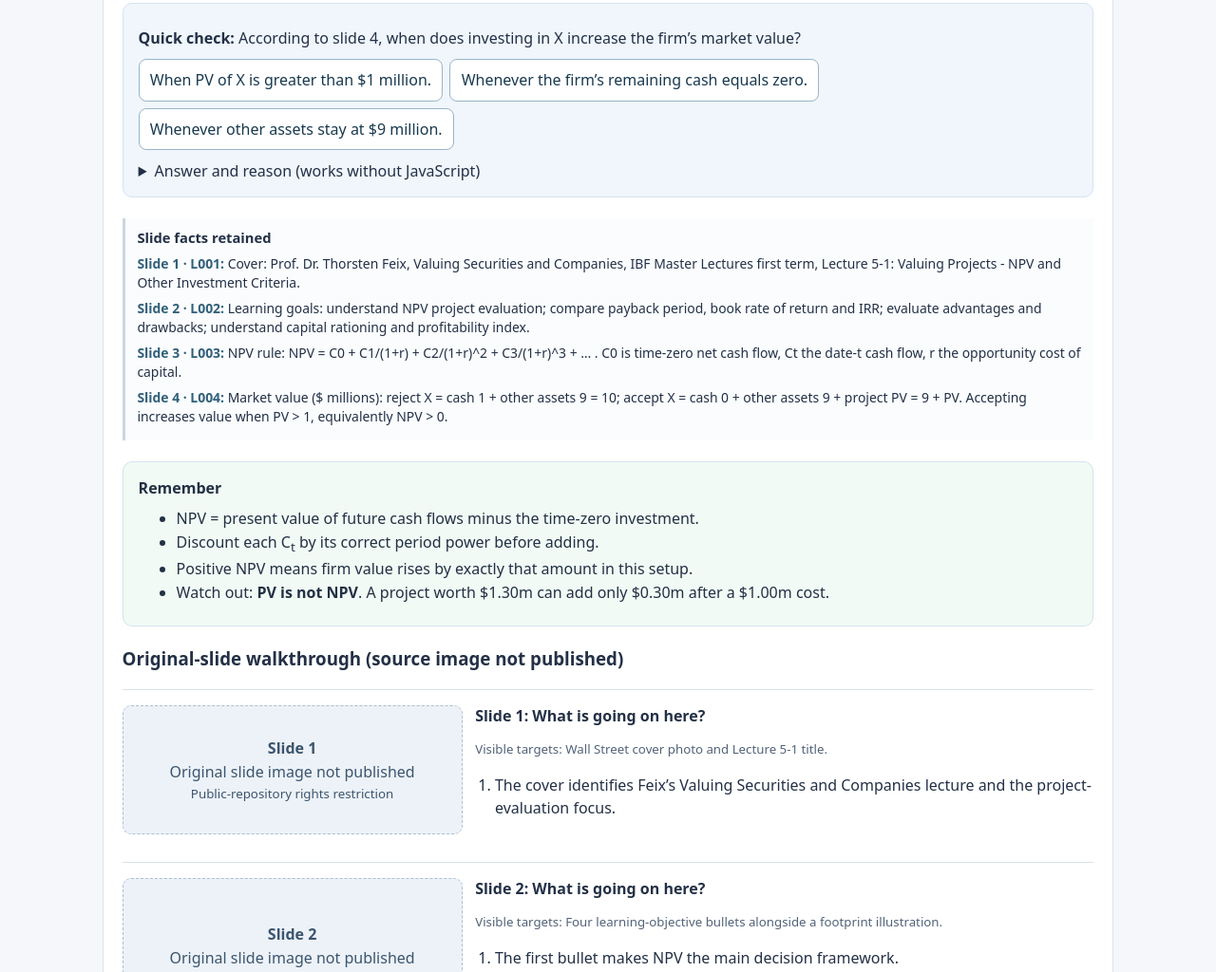
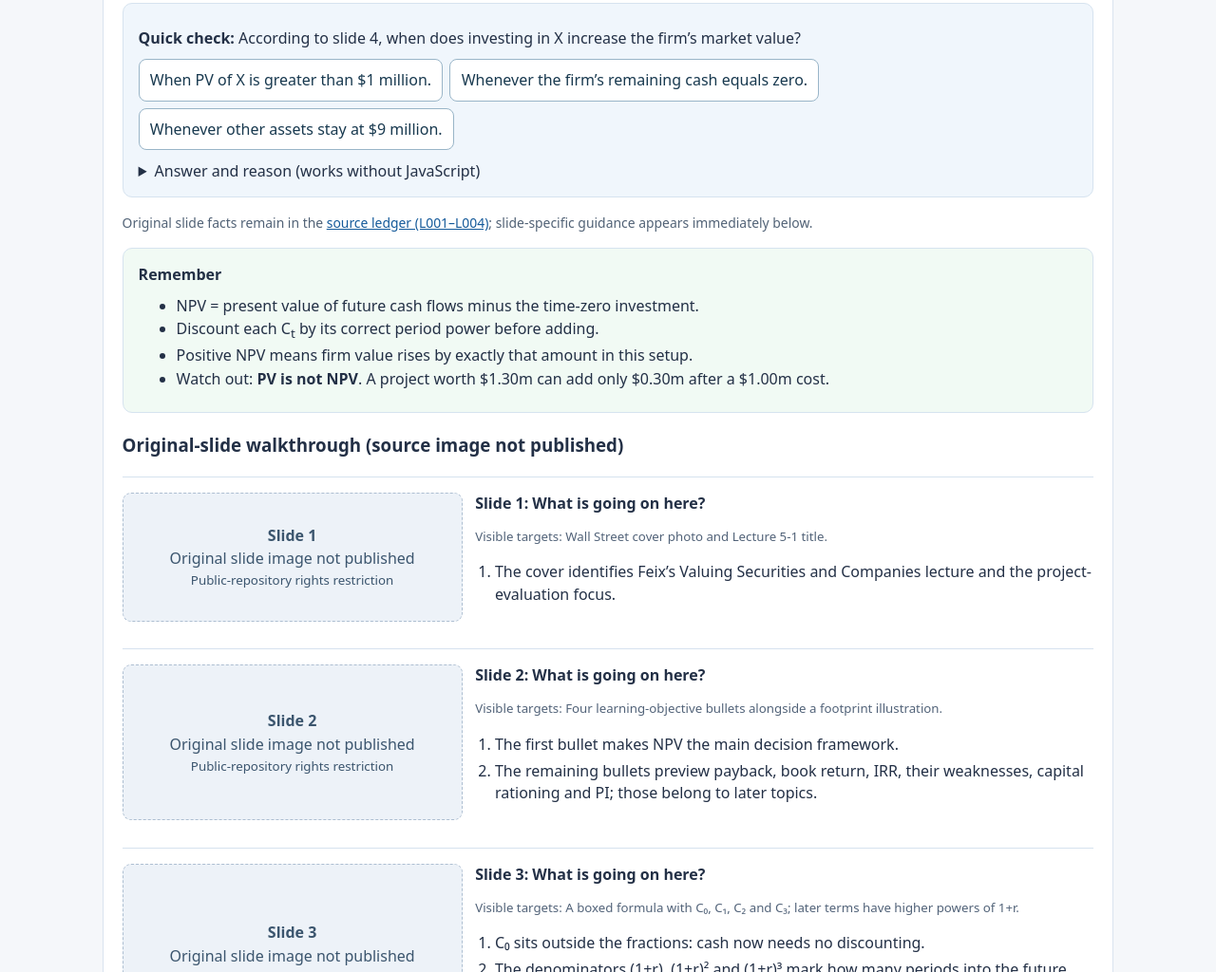
Before and after one commit to creativeidiot123/studyshit, a plain HTML site: page subjects/principles-of-corporate-finance/lectures/lecture-05-1-valuing-projects-npv-and-other-investment-criteria/study.html in a window 1280 px wide. Shown: the part 3290-4314 px from the top of the page at 95% size. Drawn offline with Linux system fonts and the light colour scheme.

Commit message:
S03: reduce duplicate source prose while retaining lecture ledger and walkthroughs

```diff
--- a/subjects/principles-of-corporate-finance/lectures/lecture-05-1-valuing-projects-npv-and-other-investment-criteria/study.html
+++ b/subjects/principles-of-corporate-finance/lectures/lecture-05-1-valuing-projects-npv-and-other-investment-criteria/study.html
@@ -40,10 +40,7 @@
 <figure class="visual" data-source-ids="L004"><figcaption><strong>What happens to market value?</strong> The first two columns are the lecturer’s symbolic table (slide 4); the final column illustrates PV = $1.30m.</figcaption><div class="table-wrap"><table class="roadmap-table"><thead><tr><th scope="col">Market value ($ millions)</th><th scope="col">Reject X</th><th scope="col">Accept X (slide)</th><th scope="col">Accept X (illustrative)</th></tr></thead><tbody><tr><th scope="row">Cash</th><td>1</td><td>0</td><td>0</td></tr><tr><th scope="row">Other assets</th><td>9</td><td>9</td><td>9</td></tr><tr><th scope="row">Project X</th><td>0</td><td>PV</td><td>1.30</td></tr><tr><th scope="row">Total firm value</th><td><strong>10</strong></td><td><strong>9 + PV</strong></td><td><strong>10.30</strong></td></tr></tbody></table></div></figure>
 <div class="quick-check" data-quiz id="check-t01-market"><p><strong>Quick check:</strong> According to slide 4, when does investing in X increase the firm’s market value?</p><div class="choices"><button type="button" data-correct="true" data-feedback="Correct. The firm gives up $1m cash. Its value increases only if the replacement project’s PV exceeds $1m.">When PV of X is greater than $1 million.</button><button type="button" data-correct="false" data-feedback="The cash balance falls by $1m when you accept the project; cash alone is not the decision criterion.">Whenever the firm’s remaining cash equals zero.</button><button type="button" data-correct="false" data-feedback="The $9m in other assets is unchanged in both cases; look at the new project PV versus the $1m cost.">Whenever other assets stay at $9 million.</button></div><p data-quiz-feedback role="status" aria-live="polite"></p><details><summary>Answer and reason (works without JavaScript)</summary><p>When PV &gt; $1m. Then accepting produces 9 + PV &gt; 10 ($ millions) and NPV = PV − 1 &gt; 0.</p></details></div>
 </div>
-<div class="source-records" data-source-ids="L001 L002 L003 L004"><h3>Slide facts retained</h3><p class="slide-summary" data-source-ids="L001"><span class="key">Slide 1 · L001:</span> Cover: Prof. Dr. Thorsten Feix, Valuing Securities and Companies, IBF Master Lectures first term, Lecture 5-1: Valuing Projects - NPV and Other Investment Criteria.</p>
-<p class="slide-summary" data-source-ids="L002"><span class="key">Slide 2 · L002:</span> Learning goals: understand NPV project evaluation; compare payback period, book rate of return and IRR; evaluate advantages and drawbacks; understand capital rationing and profitability index.</p>
-<p class="slide-summary" data-source-ids="L003"><span class="key">Slide 3 · L003:</span> NPV rule: NPV = C0 + C1/(1+r) + C2/(1+r)^2 + C3/(1+r)^3 + … . C0 is time-zero net cash flow, Ct the date-t cash flow, r the opportunity cost of capital.</p>
-<p class="slide-summary" data-source-ids="L004"><span class="key">Slide 4 · L004:</span> Market value ($ millions): reject X = cash 1 + other assets 9 = 10; accept X = cash 0 + other assets 9 + project PV = 9 + PV. Accepting increases value when PV &gt; 1, equivalently NPV &gt; 0.</p></div>
+<p class="source-note" data-source-ids="L001 L002 L003 L004">Original slide facts remain in the <a href="#ledger-L001">source ledger (L001–L004)</a>; slide-specific guidance appears immediately below.</p>
 <div class="takeaways"><strong>Remember</strong><ul><li>NPV = present value of future cash flows minus the time-zero investment.</li><li>Discount each C<sub>t</sub> by its correct period power before adding.</li><li>Positive NPV means firm value rises by exactly that amount in this setup.</li><li>Watch out: <strong>PV is not NPV</strong>. A project worth $1.30m can add only $0.30m after a $1.00m cost.</li></ul></div>
 <h3 class="slide-gallery-heading">Original-slide walkthrough (source image not published)</h3>
 <figure class="slide-walkthrough" data-slide="1" data-source-ids="L001"><div class="slide-image" role="img" aria-label="Original slide 1 screenshot is not published due to unconfirmed redistribution permission."><strong>Slide 1</strong><span>Original slide image not published</span><small>Public-repository rights restriction</small></div><figcaption class="slide-explainer"><strong>Slide 1: What is going on here?</strong><p class="slide-original-title">Visible targets: Wall Street cover photo and Lecture 5-1 title.</p><ol><li>The cover identifies Feix’s Valuing Securities and Companies lecture and the project-evaluation focus.</li></ol></figcaption></figure>
```
